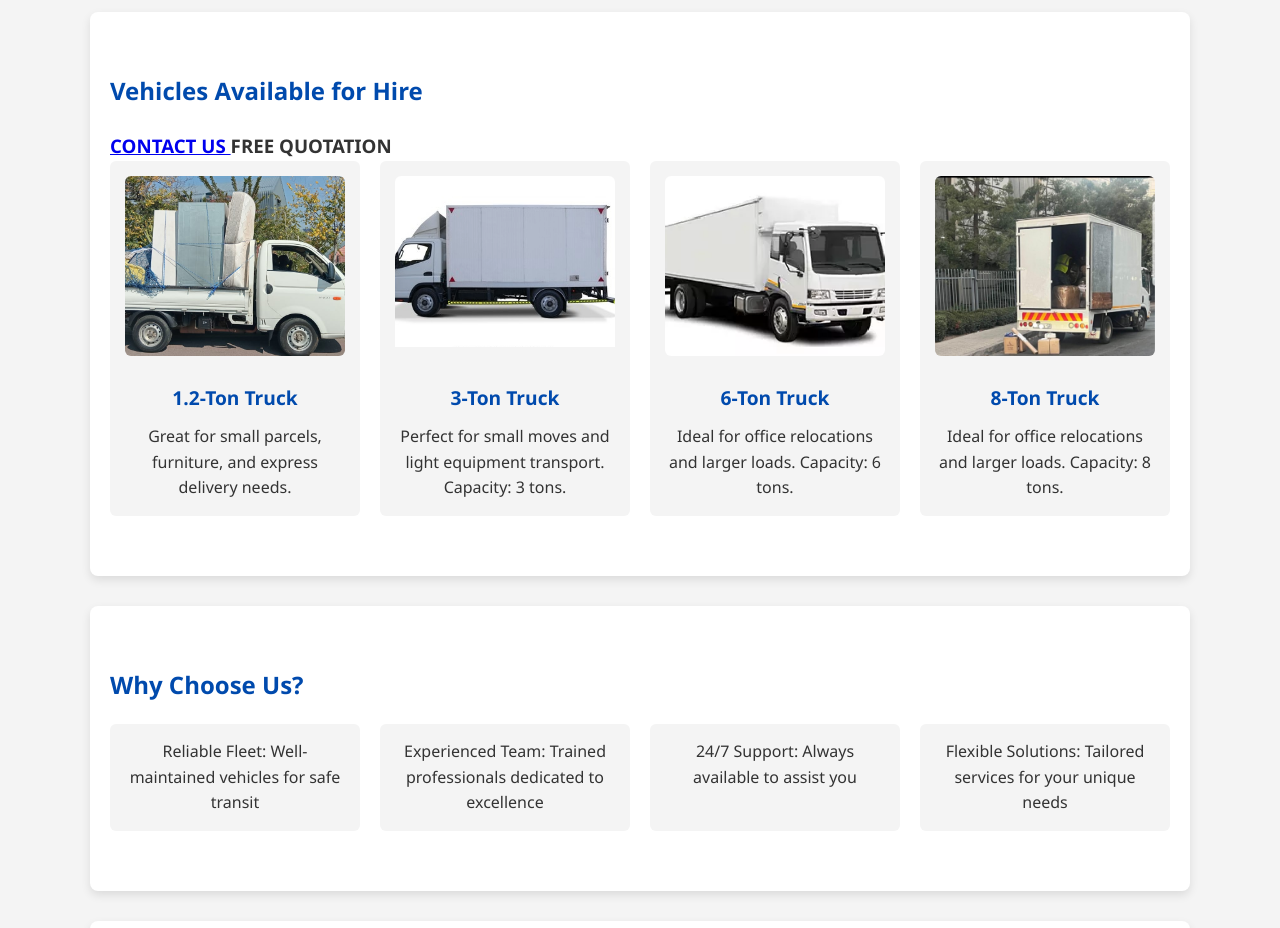
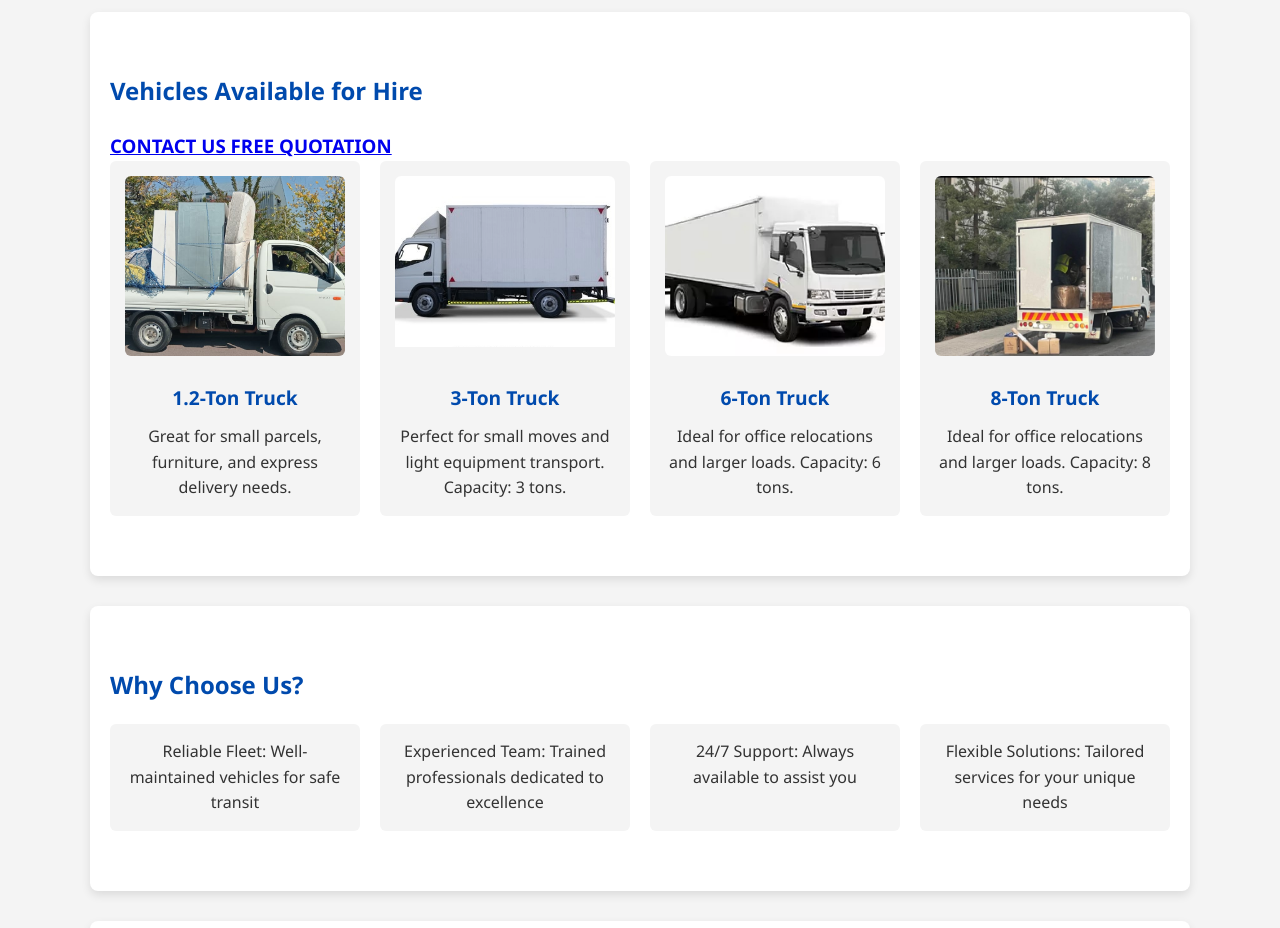
Before and after one commit to DonaldMaparura/RJTransportSolution, a plain HTML site: page index.html in a window 1280 px wide. Shown: the part 920-1848 px from the top of the page. Drawn offline with Linux system fonts and the light colour scheme.

Commit message:
referenced the whole quotation

```diff
--- a/index.html
+++ b/index.html
@@ -199,7 +199,7 @@
 
 <section class="vehicles" id="vehicles">
     <h2>Vehicles Available for Hire</h2>
-    <h3 >  <a href="#contact">CONTACT US </a> FREE QUOTATION  </h3>
+    <h3 >  <a href="#contact">CONTACT US  FREE QUOTATION </a> </h3>
     <div class="vehicle-list">
         <div class="vehicle-card">
             <img src="1TonTruck.jpg" alt="1.2-Ton Truck">
```
